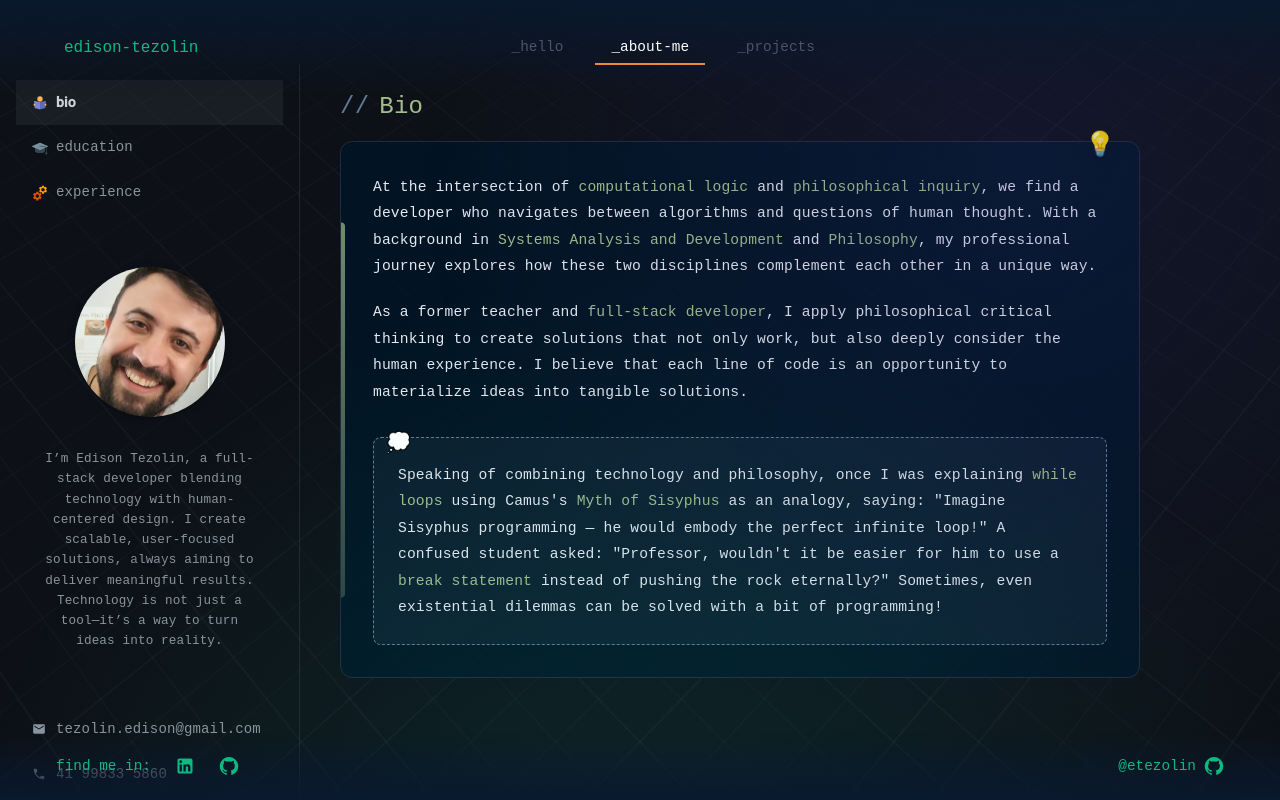
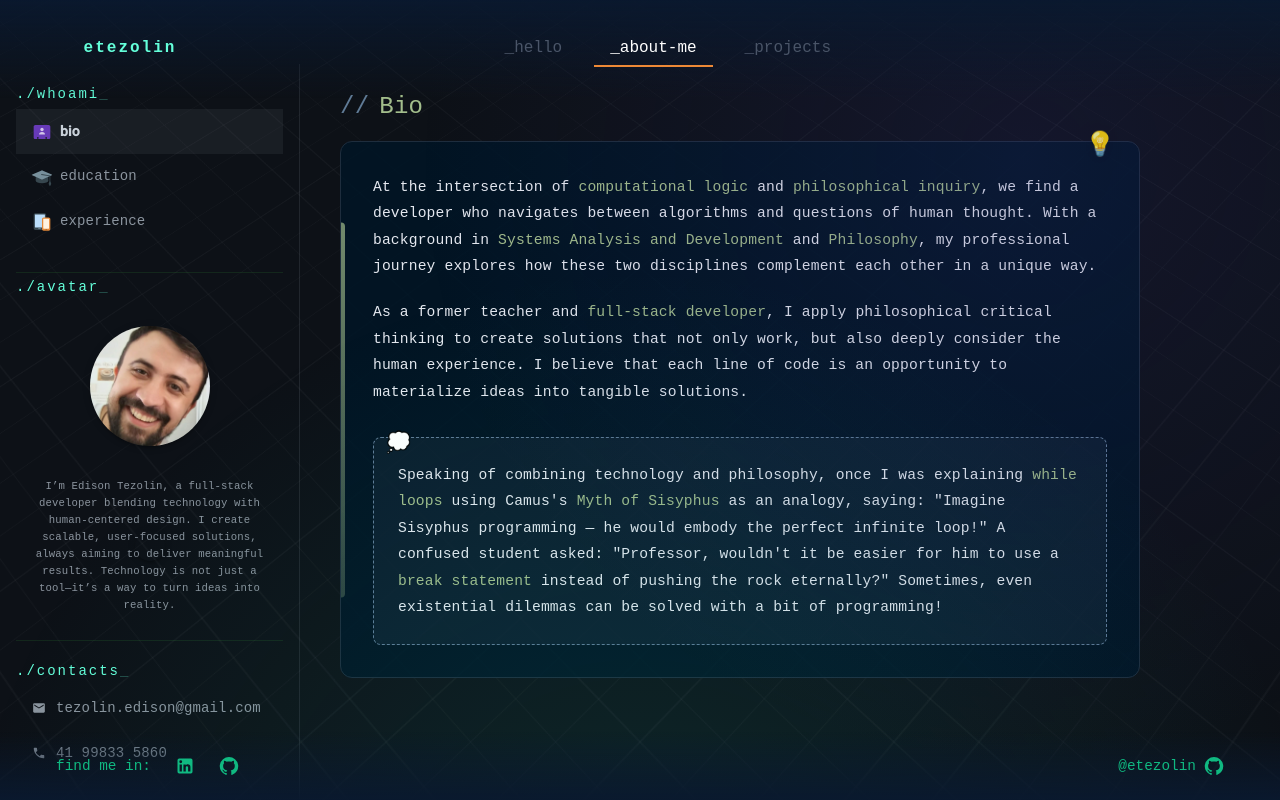
Before and after one commit to etezolin/etezolin.github.io, a React (Create React App) app: page /about in a window 1280 px wide. Built offline with nearby package versions, Linux system fonts and the light colour scheme; a web font is replaced by a local one.

Commit message:
Atualização de portifólio | about-me

```diff
--- a/package.json
+++ b/package.json
@@ -68,5 +68,5 @@
     "gh-pages": "^6.3.0",
     "prettier": "^3.5.1"
   },
-  "buildDate": 1739926792277
+  "buildDate": 1740003858935
 }
--- a/public/meta.json
+++ b/public/meta.json
@@ -1,3 +1,3 @@
 {
-  "buildDate": 1739926792277
+  "buildDate": 1740003858935
 }
--- a/src/components/layout/navbar.tsx
+++ b/src/components/layout/navbar.tsx
@@ -6,6 +6,7 @@ import {
   Drawer,
   List,
   ListItem,
+  Typography,
 } from '@mui/material';
 import { Link } from 'react-router-dom';
 import { styled } from '@mui/material/styles';
@@ -19,7 +20,7 @@ const StyledRouterLink = styled(Link)(({ theme }) => ({
   color: '#4A5568',
   textDecoration: 'none',
   fontFamily: 'monospace',
-  fontSize: '0.9rem',
+  fontSize: '1rem !important',
   padding: '0.5rem 1rem',
   '&:hover': {
     color: '#fff',
@@ -27,6 +28,93 @@ const StyledRouterLink = styled(Link)(({ theme }) => ({
   '&.active': {
     color: '#fff',
     borderBottom: '2px solid #ED8936',
+  },
+}));
+
+const StyledRouterLinkv2 = styled(Link)(({ theme }) => ({
+  color: '#8892b0',
+  textDecoration: 'none',
+  fontFamily: 'monospace',
+  fontSize: '1rem',
+  padding: '1rem 1.5rem',
+  width: '100%',
+  display: 'flex',
+  alignItems: 'center',
+  borderRadius: '4px',
+  transition: 'all 0.3s ease',
+  position: 'relative',
+  backgroundColor: 'transparent',
+
+  '&::before': {
+    content: '""',
+    position: 'absolute',
+    left: 0,
+    top: '50%',
+    height: '0%',
+    width: '2px',
+    backgroundColor: '#64ffda',
+    transition: 'height 0.3s ease',
+    transform: 'translateY(-50%)',
+  },
+
+  '&:hover': {
+    color: '#64ffda',
+    backgroundColor: 'rgba(100, 255, 218, 0.05)',
+    paddingLeft: '2rem',
+
+    '&::before': {
+      height: '70%',
+    },
+  },
+
+  '&.active': {
+    color: '#64ffda',
+    backgroundColor: 'rgba(100, 255, 218, 0.05)',
+    paddingLeft: '2rem',
+
+    '&::before': {
+      height: '70%',
+    },
+  },
+}));
+
+const NameTitle = styled(Typography)(({ theme }) => ({
+  color: '#64ffda',
+  fontFamily: 'monospace',
+  fontSize: '12pt',
+  fontWeight: 'bold',
+  letterSpacing: '2px',
+  position: 'relative',
+  padding: '12px 0',
+  transition: 'all 0.4s ease',
+  textTransform: 'lowercase',
+  borderBottom: '2px solid transparent',
+  '&:hover': {
+    color: '#fff',
+    textShadow: `
+        0 0 5px #64ffda,
+        0 0 15px #64ffda,
+        0 0 25px #64ffda
+      `,
+    letterSpacing: '4px',
+    borderBottom: '2px solid #64ffda',
+  },
+  '&::before': {
+    content: '"<"',
+    color: '#64ffda',
+    opacity: 0,
+    marginRight: '8px',
+    transition: 'all 0.3s ease',
+  },
+  '&::after': {
+    content: '"/>"',
+    color: '#64ffda',
+    opacity: 0,
+    marginLeft: '8px',
+    transition: 'all 0.3s ease',
+  },
+  '&:hover::before, &:hover::after': {
+    opacity: 1,
   },
 }));
 
@@ -45,17 +133,17 @@ const Navbar = () => {
   ];
 
   const drawer = (
-    <Box sx={{ width: 250, bgcolor: '#0a192f', height: '100%' }}>
+    <Box sx={{ width: 250, bgcolor: '#0a192f', height: '100%', mt: 7 }}>
       <List>
         {navLinks.map((link) => (
           <ListItem key={link.title}>
-            <StyledRouterLink
+            <StyledRouterLinkv2
               to={link.href}
               className={location.pathname === link.href ? 'active' : ''}
               // sx={{ ...styledNavLink, width: '100%' }}
             >
               {link.title}
-            </StyledRouterLink>
+            </StyledRouterLinkv2>
           </ListItem>
         ))}
       </List>
@@ -80,7 +168,7 @@ const Navbar = () => {
             '&:hover': { color: '#9CA3AF' },
           }}
         >
-          edison-tezolin
+          <NameTitle>etezolin</NameTitle>
         </StyledRouterLink>
 
         <Box
--- a/src/pages/about/Sidebar.tsx
+++ b/src/pages/about/Sidebar.tsx
@@ -8,16 +8,16 @@ import {
   useMediaQuery,
   Box,
   Typography,
+  Divider,
 } from '@mui/material';
 import { Email, Phone } from '@mui/icons-material';
 import {
-  FcOpenedFolder,
-  FcReading,
+  FcBusinessContact,
+  FcSmartphoneTablet,
   FcGraduationCap,
-  FcServices,
 } from 'react-icons/fc';
 import { ReactNode, CSSProperties } from 'react';
-import img from '../../../public/logo512.png';
+import { styled } from '@mui/material/styles';
 
 interface MenuItem {
   id: string;
@@ -95,10 +95,84 @@ const STYLES: Styles = {
   },
 };
 
+const SectionTitle = styled(Typography)(({ theme }) => ({
+  color: '#64ffda',
+  fontFamily: 'monospace',
+  fontSize: '14px',
+  letterSpacing: '2px',
+  position: 'relative',
+  display: 'inline-block',
+  padding: '4px 0',
+  transition: 'all 0.3s ease',
+
+  '&:hover': {
+    color: '#fff',
+    textShadow: '0 0 8px #64ffda',
+    paddingLeft: '15px',
+  },
+
+  '&::after': {
+    content: '"_"',
+    opacity: 0.7,
+    animation: 'blink 1s steps(2, start) infinite',
+  },
+
+  '@keyframes blink': {
+    '50%': {
+      opacity: 0,
+    },
+  },
+}));
+
 const MENU_ITEMS: MenuItem[] = [
-  { id: 'bio', icon: <FcReading />, text: 'bio' },
-  { id: 'education', icon: <FcGraduationCap />, text: 'education' },
-  { id: 'experience', icon: <FcServices />, text: 'experience' },
+  {
+    id: 'bio',
+    icon: (
+      <Box
+        sx={{
+          fontSize: 20,
+          pr: { xs: 0, sm: 1 },
+          display: 'flex',
+          alignItems: 'center',
+        }}
+      >
+        <FcBusinessContact />
+      </Box>
+    ),
+    text: 'bio',
+  },
+  {
+    id: 'education',
+    icon: (
+      <Box
+        sx={{
+          fontSize: 20,
+          pr: { xs: 0, sm: 1 },
+          display: 'flex',
+          alignItems: 'center',
+        }}
+      >
+        <FcGraduationCap />
+      </Box>
+    ),
+    text: 'education',
+  },
+  {
+    id: 'experience',
+    icon: (
+      <Box
+        sx={{
+          fontSize: 20,
+          pr: { xs: 0, sm: 1 },
+          display: 'flex',
+          alignItems: 'center',
+        }}
+      >
+        <FcSmartphoneTablet />
+      </Box>
+    ),
+    text: 'experience',
+  },
 ];
 
 const CONTACT_ITEMS: MenuItem[] = [
@@ -190,20 +264,31 @@ const Sidebar = ({ activeButton, setActiveButton }: SidebarProps) => {
   return (
     <div style={STYLES.container}>
       <List component="nav" sx={STYLES.list}>
+        <SectionTitle sx={{ display: { xs: 'none', sm: 'inline-block' } }}>
+          ./whoami
+        </SectionTitle>
         <div>{MENU_ITEMS.map(renderMenuButton)}</div>
         <Box sx={{ mt: 0.5, display: { xs: 'none', sm: 'flow' } }}>
+          <Divider
+            sx={{
+              mt: 3,
+              backgroundColor: '#2E7D32', // cor verde
+              opacity: 0.25, // opacidade
+            }}
+          />
+          <SectionTitle>./avatar</SectionTitle>
           <Box
             sx={{
               display: 'flex',
               justifyContent: 'center',
               alignItems: 'center',
-              mt: 6,
+              mt: 3,
             }}
           >
             <Box
               sx={{
-                width: '150px',
-                height: '150px',
+                width: '120px',
+                height: '120px',
                 borderRadius: '50%',
                 boxShadow: 3,
                 overflow: 'hidden',
@@ -221,15 +306,15 @@ const Sidebar = ({ activeButton, setActiveButton }: SidebarProps) => {
             </Box>
           </Box>
 
-          <Box sx={{ mt: 4, mb: 5, position: 'relative' }}>
+          <Box sx={{ mt: 4, position: 'relative' }}>
             <Typography
               sx={{
                 color: '#8b949e',
-                fontSize: '9.5pt', // Tamanho de fonte mais suave
+                fontSize: '8pt', // Tamanho de fonte mais suave
                 textAlign: 'center',
                 fontFamily: 'monospace',
-                pr: 3,
-                pl: 3,
+                pr: 1.5,
+                pl: 1.5,
                 lineHeight: 1.6,
                 fontWeight: 300, // Fonte mais leve
                 maxWidth: '650px',
@@ -249,7 +334,6 @@ const Sidebar = ({ activeButton, setActiveButton }: SidebarProps) => {
                   transform: 'translate(-50%, -50%)',
                   width: '30px',
                   height: '30px',
-                  // background: 'linear-gradient(45deg, #ff4081, #ff80ab)', // Adiciona um toque decorativo
                   borderRadius: '50%',
                   boxShadow: 3,
                 }}
@@ -259,11 +343,19 @@ const Sidebar = ({ activeButton, setActiveButton }: SidebarProps) => {
               sx={{
                 width: '50px',
                 height: '5px',
-                // background: 'linear-gradient(45deg, #ff4081, #ff80ab)', // Linha decorativa
                 margin: '10px auto',
               }}
             />
           </Box>
+          <Divider
+            sx={{
+              mb: 2,
+              mt: 1,
+              backgroundColor: '#2E7D32', // cor verde
+              opacity: 0.25, // opacidade
+            }}
+          />
+          <SectionTitle>./contacts</SectionTitle>
           {CONTACT_ITEMS.map(renderContactItem)}
         </Box>
       </List>
```
